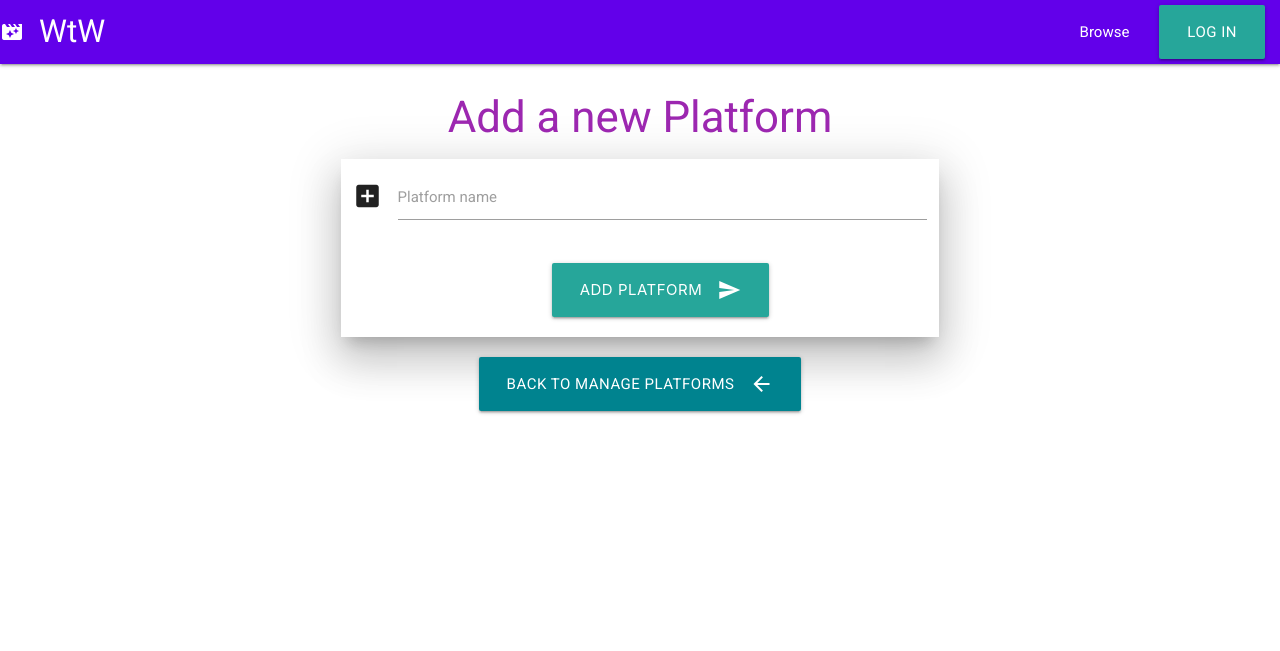
After one commit to jltps/WtW-ms3, a Flask app: page /add_platform in a window 1280 px wide. The commit adds this page. Shown: the top 651 px of the page. Run offline with Flask 2, Linux system fonts and the light colour scheme; some libraries are stand-ins or nearby versions.

Commit message:
Added add platform functionality

```diff
--- a/app.py
+++ b/app.py
@@ -195,6 +195,19 @@ def manage_platforms():
     return render_template("manage_platforms.html", platforms=platforms)
 
 
+@app.route("/add_platform", methods=["GET", "POST"])
+def add_platform():
+    if request.method == "POST":
+        new_platform = {
+            "platform_name": request.form.get("platform_name")
+        }
+        mongo.db.platform.insert_one(new_platform)
+        flash("New Platform successfully added")
+        return redirect(url_for("manage_platforms"))
+
+    return render_template("add_platform.html")
+
+
 @app.route("/logout")
 def logout():
     flash("Logged out")
--- /dev/null
+++ b/templates/add_platform.html
@@ -0,0 +1,31 @@
+{% extends "base.html" %}
+{% block content %}
+
+    <h3 class="purple-text center-align">Add a new Platform</h3>
+
+    <div class="row">
+        <form class="col s12 m10 l8 offset-m1 offset-l2 z-depth-5" method="POST" action="{{ url_for('add_platform') }}">
+            <!-- Platform name -->
+            <div class="row">
+                <div class="input-field col s12">
+                    <i class="material-icons prefix">add_box</i>
+                    <input id="platform_name" name="platform_name" type="text" class="validate" required>
+                    <label for="platform_name">Platform name</label>
+                </div>
+            </div>
+            <!-- Submit button -->
+            <div class="row">
+                <div class="col s6 offset-s4">
+                    <button class="btn-large waves-effect waves-light" type="submit">Add Platform
+                        <i class="material-icons right">send</i>
+                    </button>
+                </div>
+            </div>
+          </div>
+        </form>
+    </div>
+    <div class="row center">
+        <a href="{{ url_for('manage_platforms') }}" class="waves-effect waves-light cyan darken-3 btn-large"><i class="material-icons right">arrow_back</i>Back to Manage Platforms</a>
+    </div>
+
+{% endblock %}
--- a/templates/manage_platforms.html
+++ b/templates/manage_platforms.html
@@ -4,7 +4,7 @@
     <h3 class="purple-text center-align">Manage Platforms</strong></h3>
 
     <div class="row center">
-        <a class="btn-floating btn-large waves-effect waves-light blue darken-1 tooltipped" data-position="right" data-tooltip="Add a new Platform"><i class="material-icons">add</i></a>
+        <a href="{{ url_for('add_platform') }}" class="btn-floating btn-large waves-effect waves-light blue darken-1 tooltipped" data-position="right" data-tooltip="Add a new Platform"><i class="material-icons">add</i></a>
     </div>
 
     <div class="row">
```
